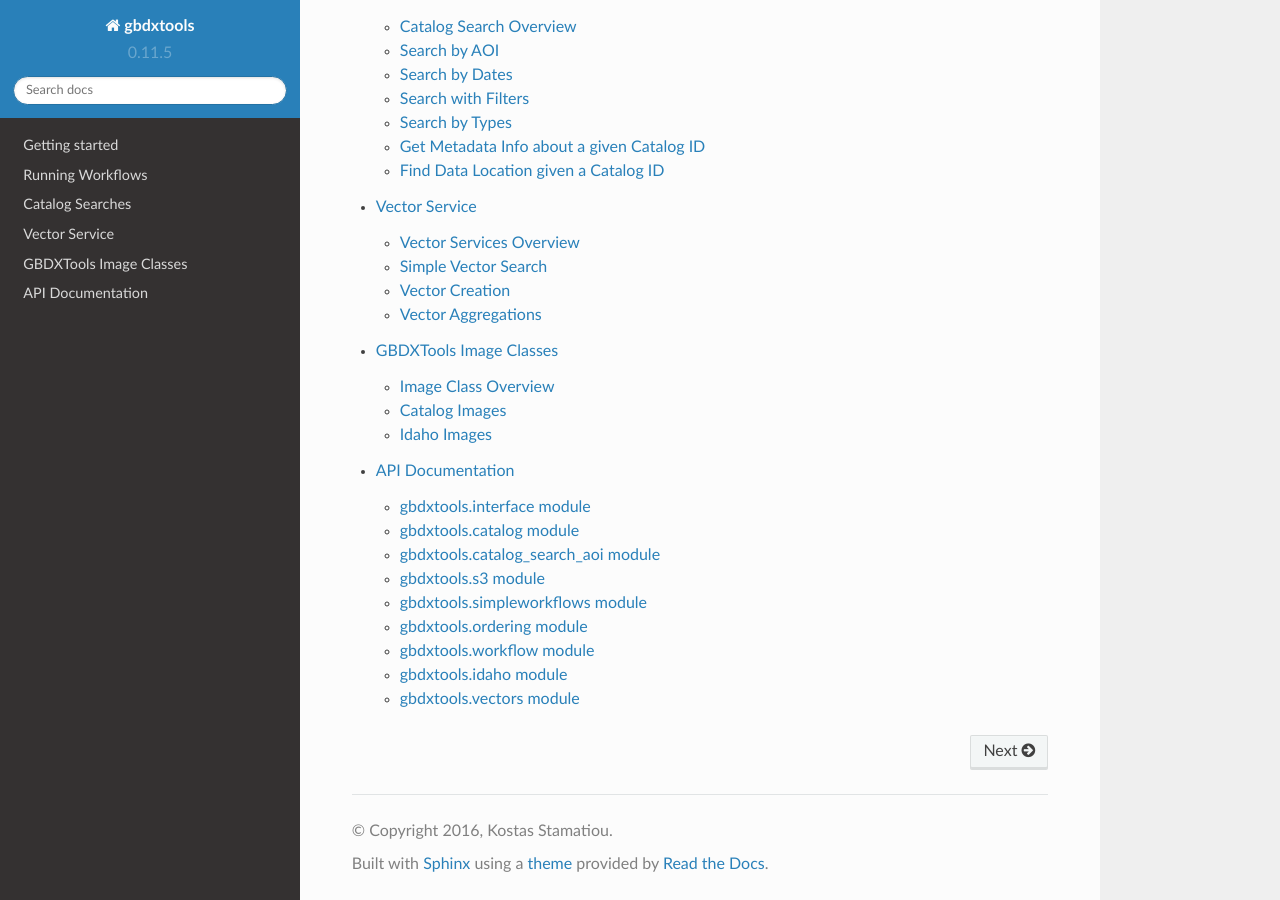
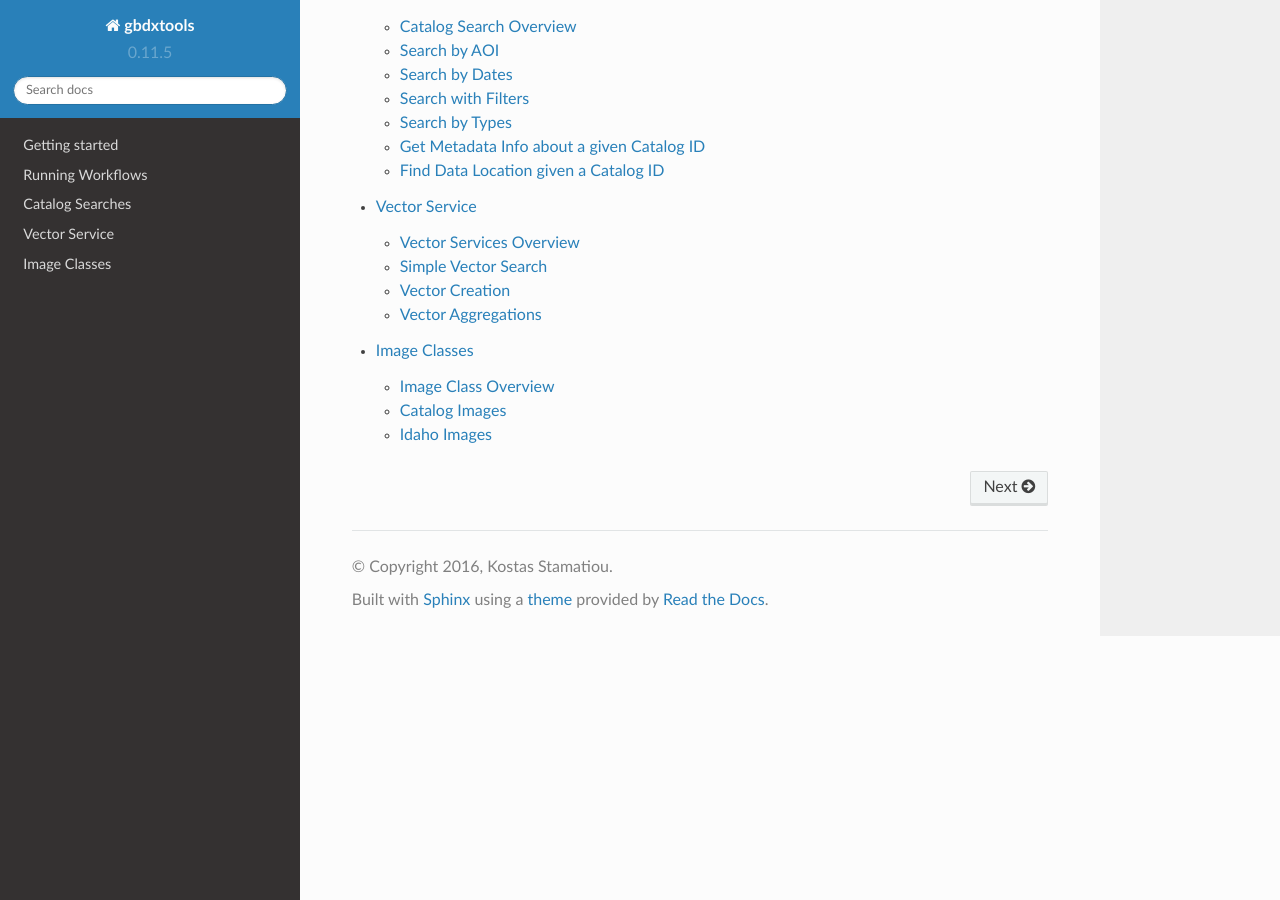
Before and after one commit to DigitalGlobe/gbdxtools, a Sphinx documentation site: the page built from docs/index.rst, in a window 1280 px wide and 900 px high, scrolled down 1016 px. Built offline with Sphinx 7.4.7 and the Read the Docs theme 2.0.0, drawn with Linux system fonts in a browser that asks for light colours.

Commit message:
removed faulty API docs and made minor edits to image classes

```diff
--- a/docs/image_classes.rst
+++ b/docs/image_classes.rst
@@ -1,10 +1,10 @@
-GBDXTools Image Classes
+Image Classes
 ==========
 
 Image Class Overview
 -----------------------
 
-The image classes in GBDXTools provide access to remote imagery hosted in GBDX. The access is deferred, meaning that images can initialized
+The image classes in gbdxtools provide access to remote imagery hosted in GBDX. The access is deferred, meaning that images can initialized
 and maniupulated as numpy arrays and are data only fetched from the server when compute is necessary.
 
 The classes are split into 2 types of images: CatalogImages and IdahoImages. CatalogImages use a GBDX Catalog ID (http://gbdxdocs.digitalglobe.com/docs/catalog-course) to aggregate image parts
--- a/docs/index.rst
+++ b/docs/index.rst
@@ -26,4 +26,3 @@
    catalog_search
    vector_service
    image_classes
-   api_docs
```
